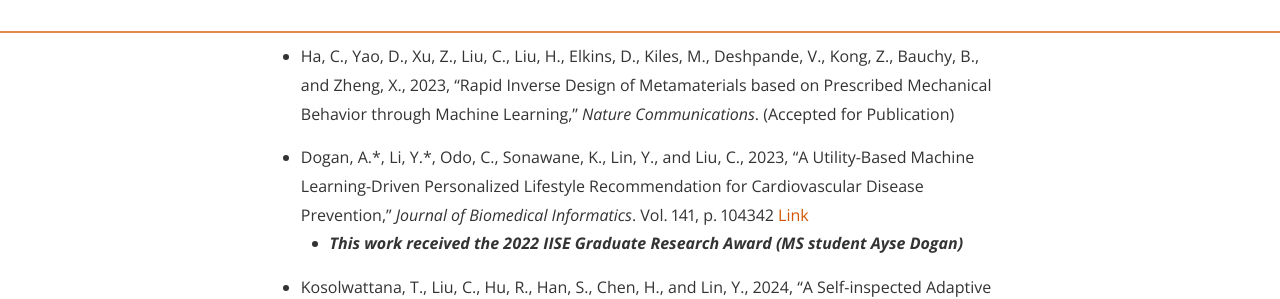
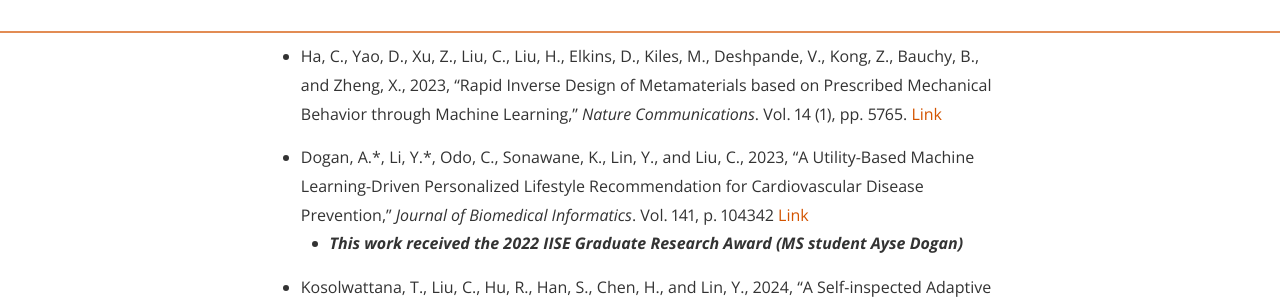
Before and after one commit to stars-laboratory/stars-laboratory.github.io, a Jekyll site: the page built from Dpublications.md, in a window 1280 px wide and 900 px high, scrolled down 381 px. Shown: the part 157-456 px from the top of the window. Built offline with Jekyll 4.4.1, drawn with Linux system fonts in a browser that asks for light colours; nearby versions of some CDN libraries.

Commit message:
Update Dpublications.md

```diff
--- a/Dpublications.md
+++ b/Dpublications.md
@@ -18,7 +18,7 @@ main_nav: true
 * Li, Y.\*, Shi, Z.\*, and Liu, C., 2023, “Transformer-enabled Generative Adversarial Imputation Network with Selective Generation (SGT-GAIN) for Missing Region Imputation,” *IISE Transactions*. (In Press) [Link](https://doi.org/10.1080/24725854.2023.2193257)
 
 * Ha, C., Yao, D., Xu, Z., Liu, C., Liu, H., Elkins, D., Kiles, M., Deshpande, V., Kong, Z., Bauchy, B., and Zheng, X., 2023, “Rapid Inverse Design of Metamaterials based on Prescribed Mechanical Behavior
-through Machine Learning,” *Nature Communications*. (Accepted for Publication)
+through Machine Learning,” *Nature Communications*. Vol. 14 (1), pp. 5765. [Link](https://doi.org/10.1038/s41467-023-40854-1)
 
 * Dogan, A.\*, Li, Y.\*, Odo, C., Sonawane, K., Lin, Y., and Liu, C., 2023, “A Utility-Based Machine Learning-Driven Personalized Lifestyle Recommendation for Cardiovascular Disease Prevention,” *Journal of Biomedical Informatics*. Vol. 141, p. 104342 [Link](https://doi.org/10.1016/j.jbi.2023.104342)
     * ***This work received the 2022 IISE Graduate Research Award (MS student Ayse Dogan)***
```
